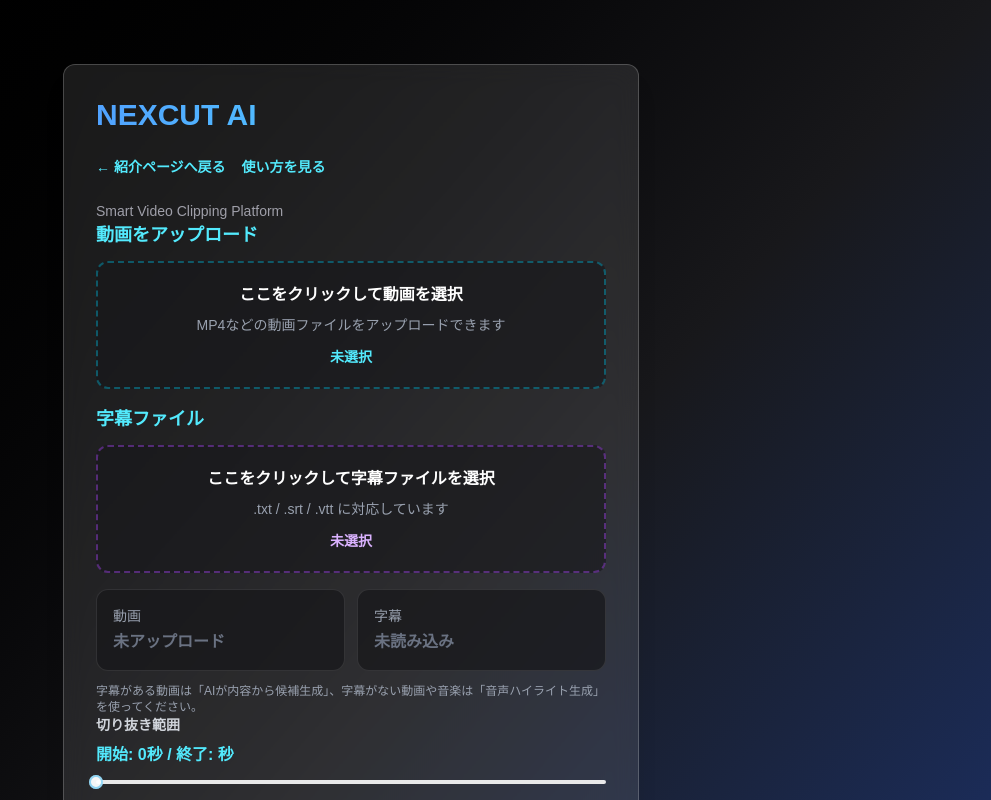
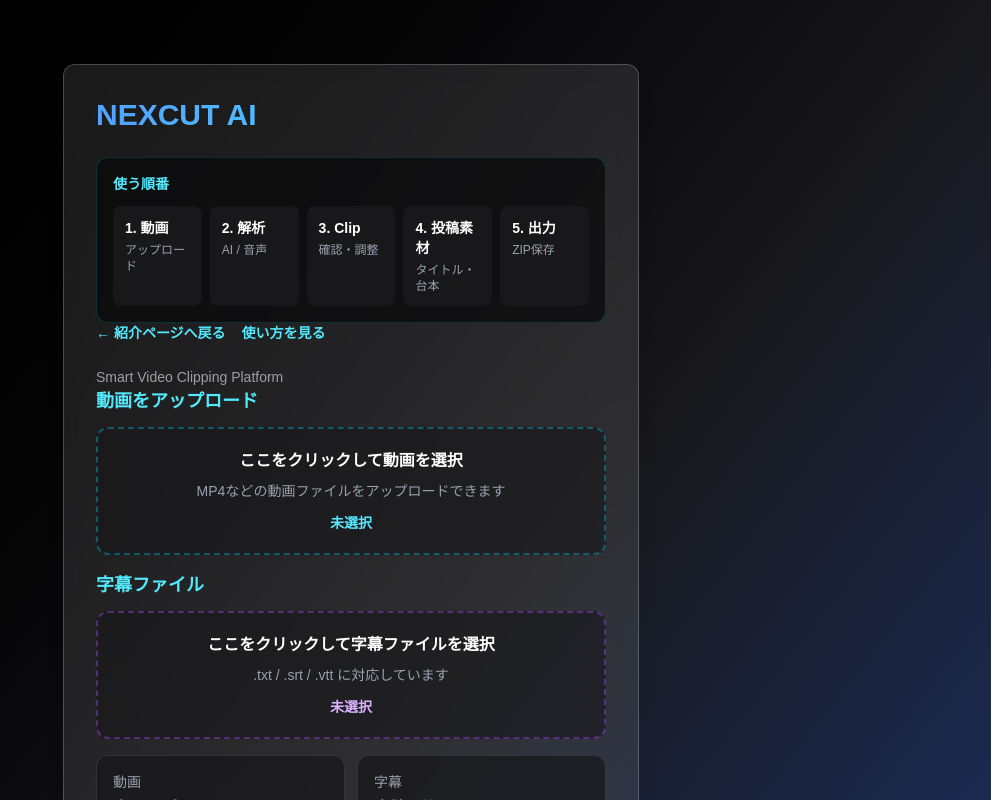
Before and after one commit to hiro042355/easyslice-ai, a Next.js app: page / in a window 1280 px wide. Shown: the top 800 px of the page, without its empty margins (289-1280 px from the left). Built offline with nearby package versions, Linux system fonts and the light colour scheme.

Commit message:
Add workflow guide to app

```diff
--- a/app/page.tsx
+++ b/app/page.tsx
@@ -1026,6 +1026,38 @@ const downloadThumbnail = async (clipIndex: number) => {
        <h1 className="text-3xl font-bold mb-6 bg-gradient-to-r from-blue-400 to-cyan-300 bg-clip-text text-transparent">
   NEXCUT AI
 </h1>
+<div className="mt-6 rounded-xl border border-cyan-500/20 bg-zinc-950/70 p-4">
+  <p className="mb-3 text-sm font-semibold text-cyan-300">
+    使う順番
+  </p>
+
+  <div className="grid grid-cols-1 gap-2 text-sm text-gray-300 sm:grid-cols-5">
+    <div className="rounded-lg bg-zinc-900 p-3">
+      <p className="font-semibold text-white">1. 動画</p>
+      <p className="mt-1 text-xs text-gray-400">アップロード</p>
+    </div>
+
+    <div className="rounded-lg bg-zinc-900 p-3">
+      <p className="font-semibold text-white">2. 解析</p>
+      <p className="mt-1 text-xs text-gray-400">AI / 音声</p>
+    </div>
+
+    <div className="rounded-lg bg-zinc-900 p-3">
+      <p className="font-semibold text-white">3. Clip</p>
+      <p className="mt-1 text-xs text-gray-400">確認・調整</p>
+    </div>
+
+    <div className="rounded-lg bg-zinc-900 p-3">
+      <p className="font-semibold text-white">4. 投稿素材</p>
+      <p className="mt-1 text-xs text-gray-400">タイトル・台本</p>
+    </div>
+
+    <div className="rounded-lg bg-zinc-900 p-3">
+      <p className="font-semibold text-white">5. 出力</p>
+      <p className="mt-1 text-xs text-gray-400">ZIP保存</p>
+    </div>
+  </div>
+</div>
 <div className="mb-6 flex flex-wrap gap-4">
   <a
     href="/landing"
```
